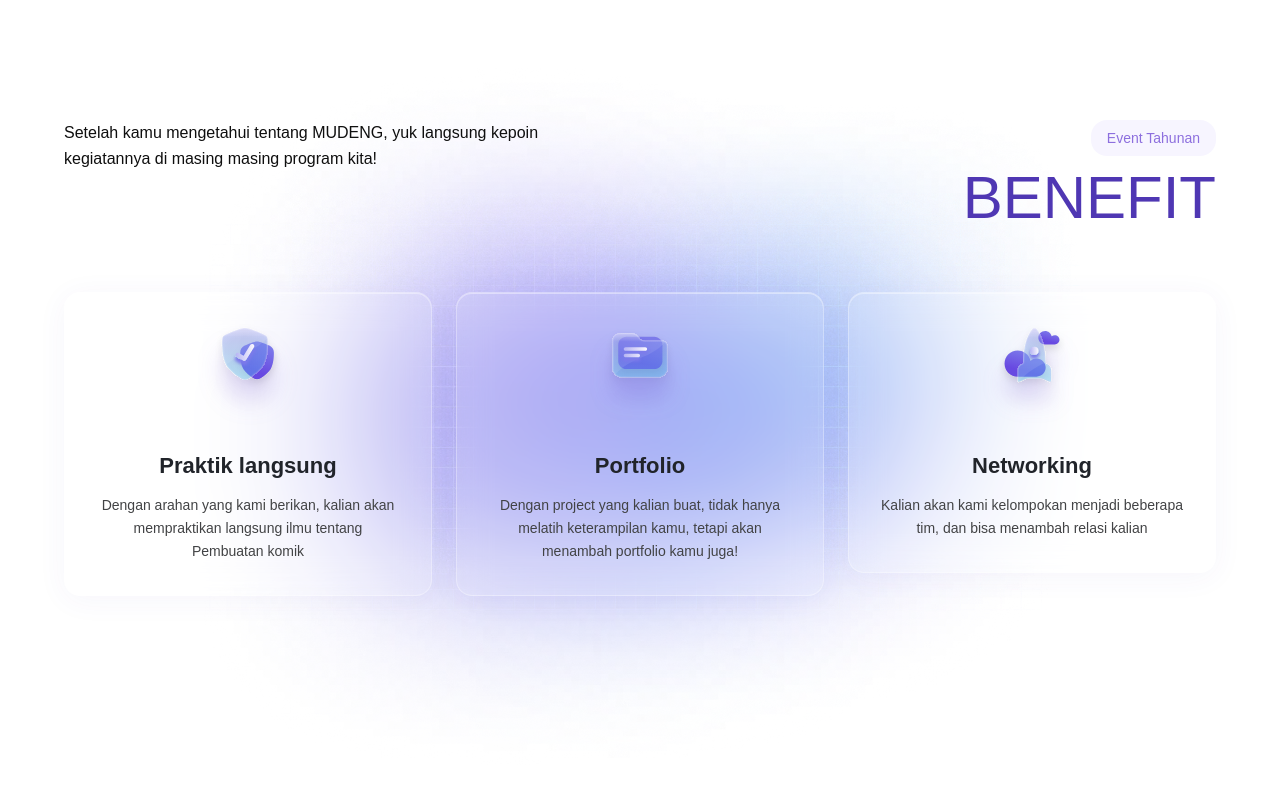
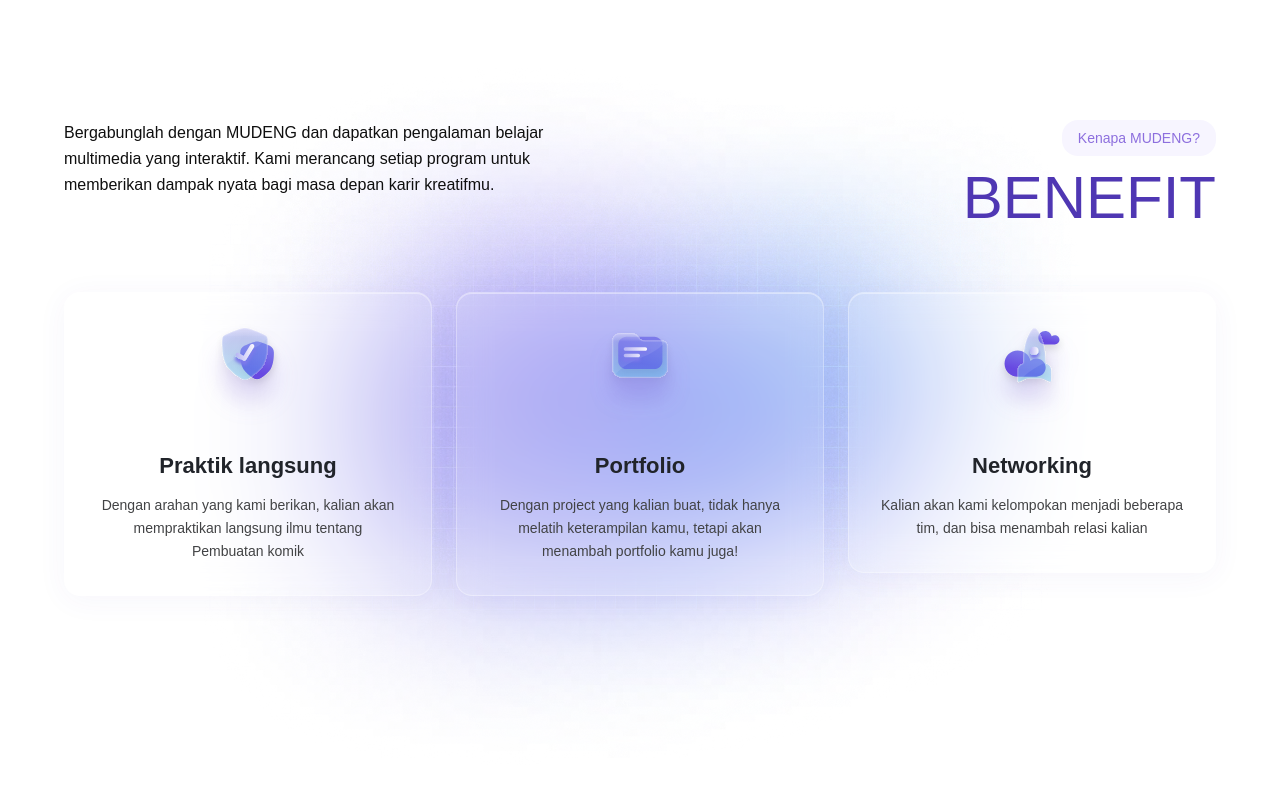
Before and after one commit to oktaamyid/mudeng-profile-web, a React (Vite) app: page / in a window 1280 px wide. Shown: the part 1880-2680 px from the top of the page. Built offline with nearby package versions, Linux system fonts and the light colour scheme.

Commit message:
feat: add Benefit and Karya components to showcase program advantages and project gallery

```diff
--- a/src/components/Benefit.tsx
+++ b/src/components/Benefit.tsx
@@ -35,7 +35,7 @@
         src={benefitBg}
         alt=""
         className="absolute pointer-events-none w-[115%] md:w-[75%]"
-        style={{ left: "50%", top: "55%", transform: "translate(-50%, -50%)", height: "auto"}}
+        style={{ left: "50%", top: "55%", transform: "translate(-50%, -50%)", height: "auto" }}
       />
 
       <div className="max-w-[1200px] mx-auto px-5 sm:px-6 relative z-10">
@@ -44,14 +44,13 @@
           <div className="flex flex-col md:flex-row md:items-start md:justify-between gap-6 mb-8 md:mb-16">
             {/* Left: description */}
             <p className="text-[#0F0F0F] text-[14px] md:text-base leading-relaxed max-w-[537px]">
-            Setelah kamu mengetahui tentang MUDENG, yuk langsung kepoin
-            kegiatannya di masing masing program kita!
+              Bergabunglah dengan MUDENG dan dapatkan pengalaman belajar multimedia yang interaktif. Kami merancang setiap program untuk memberikan dampak nyata bagi masa depan karir kreatifmu.
             </p>
 
             {/* Right: tag + title */}
             <div className="text-left md:text-right">
               <span className="inline-block px-4 py-2 bg-[#F7F5FF] rounded-2xl text-[#8D6FDE] text-sm font-medium mb-3">
-              Event Tahunan
+                Kenapa MUDENG?
               </span>
               <h2 className="font-anton text-[40px] md:text-[60px] text-primary uppercase leading-none">
                 benefit
--- a/src/components/Karya.tsx
+++ b/src/components/Karya.tsx
@@ -39,7 +39,7 @@
                         </h2>
                         <div className="max-w-134.25">
                             <p className="text-[#333] text-base leading-relaxed mb-3">
-                                Setelah kamu mengetahui tentang MUDENG, yuk langsung kepoin kegiatannya di masing masing program kita!
+                                Intip berbagai mahakarya menakjubkan yang telah diciptakan oleh talenta-talenta kreatif MUDENG. Dari visual desain hingga antarmuka memukau, saksikan sendiri kualitas yang kami hasilkan!
                             </p>
                             <a href="#" className="inline-flex items-center gap-2 text-primary font-bold text-base hover:gap-3 transition-all">
                                 LIHAT KARYA <ArrowRight size={16} />
```
Lines whose indentation alone changed are shown as unchanged.
